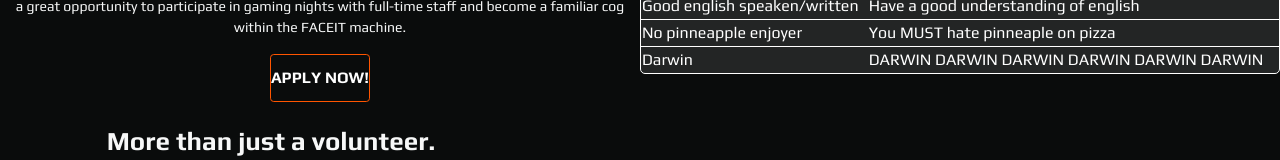
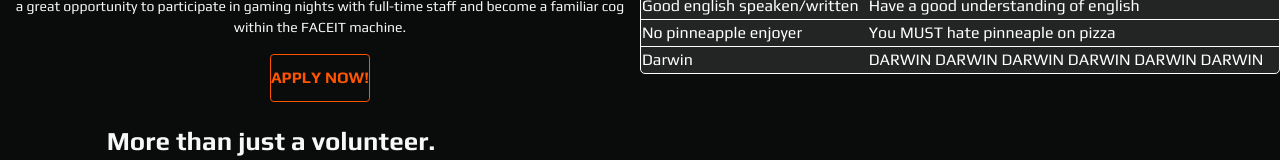
Before and after one commit to Faceit-Volunteer-Dev-Team/volunteer-web-app, a Next.js app: page / in a window 1280 px wide. Shown: the part 142-302 px from the top of the page. Built offline with nearby package versions, Linux system fonts and the light colour scheme.

Commit message:
"Apply Now" text-orange

```diff
--- a/components/homepage.tsx
+++ b/components/homepage.tsx
@@ -20,7 +20,7 @@
           variant="primary"
           size="large"
         >
-          <span className="text-white">Apply Now!</span>
+          <span className="text-orange">Apply Now!</span>
         </Button>
       </div>
       <div className="md:w-1/2 mt-8 md:mt-0">
```
